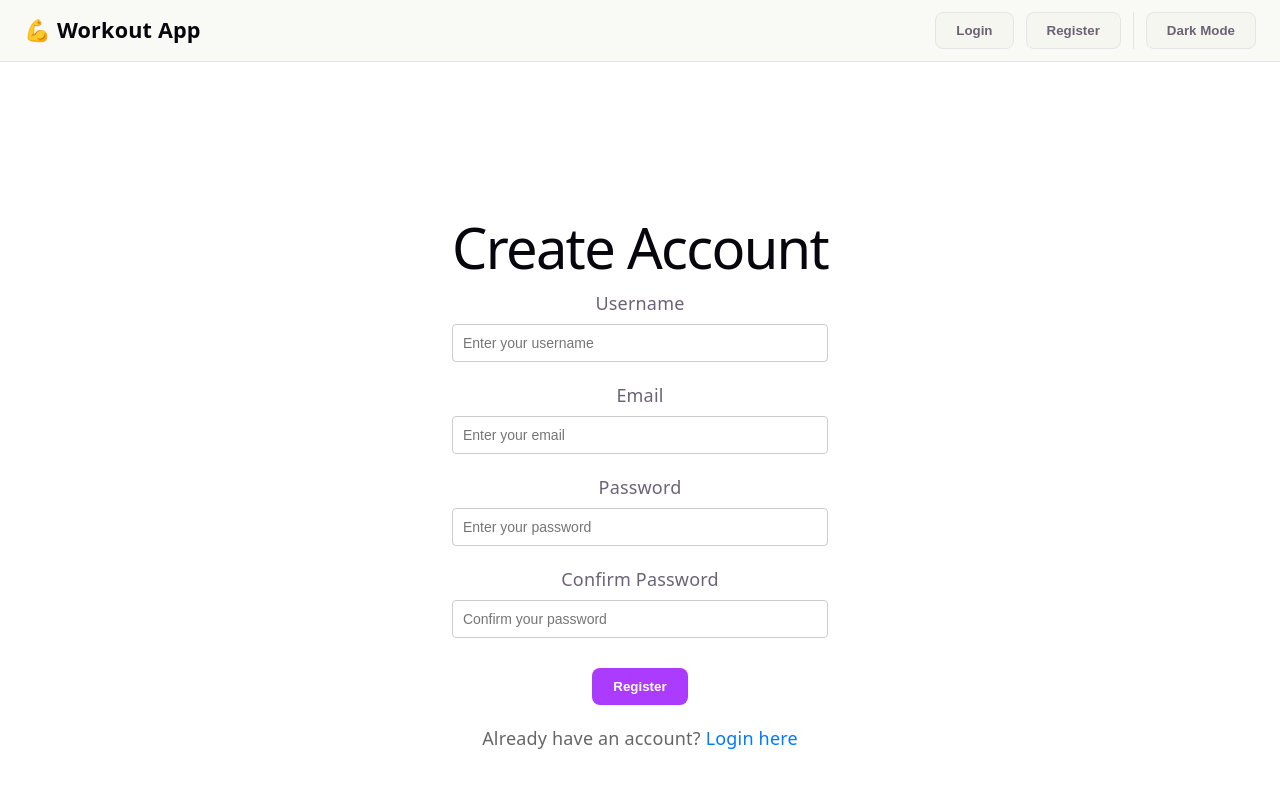
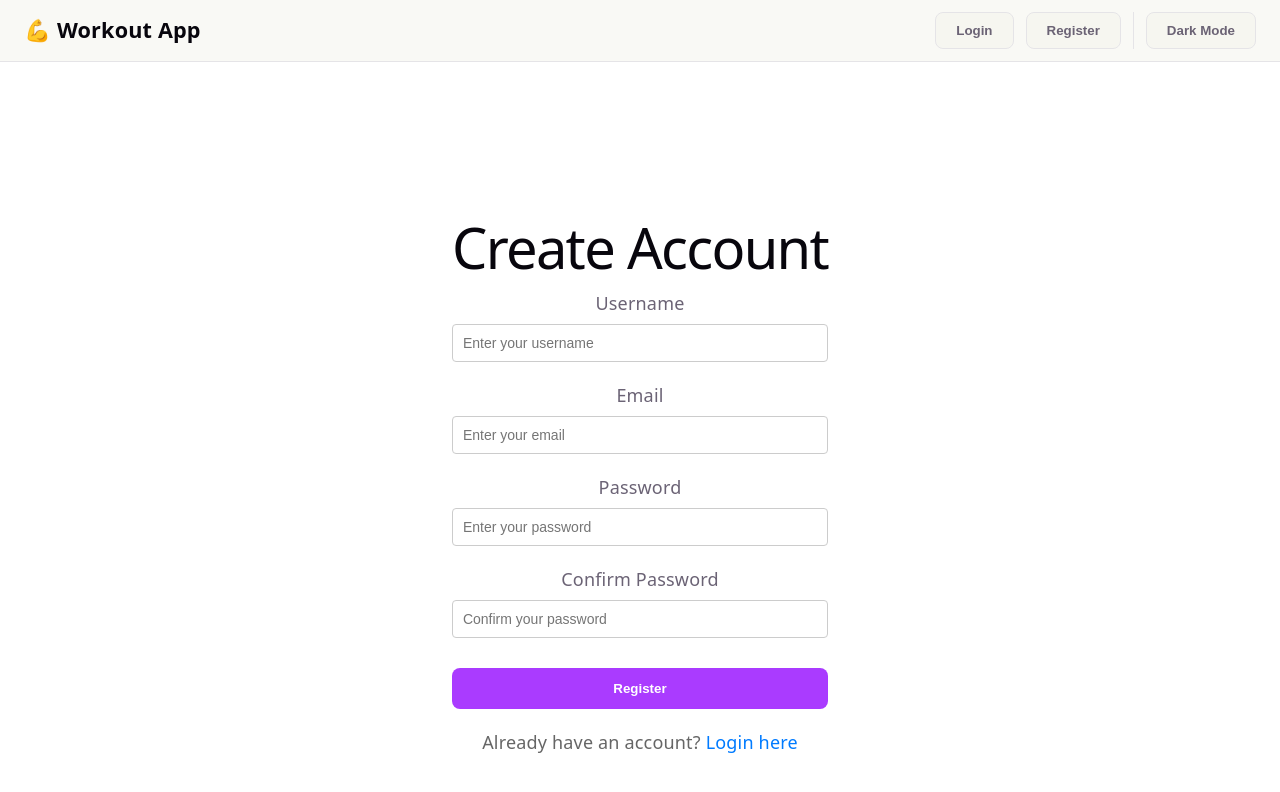
Before and after one commit to SamuelLeavitt/large_project, a React (Vite) app in the folder client/: page /register in a window 1280 px wide. Shown: the top 792 px of the page. Built offline with nearby package versions, Linux system fonts and the light colour scheme.

Commit message:
Register now connects to the backend

```diff
--- a/client/src/pages/Register.tsx
+++ b/client/src/pages/Register.tsx
@@ -1,12 +1,51 @@
+import { useState, type FormEvent } from "react";
 import { useNavigate } from "react-router-dom";
-import Button from "../components/Button";
 
 const Register = () => {
     const navigate = useNavigate();
+    const [username, setUsername] = useState("");
+    const [email, setEmail] = useState("");
+    const [password, setPassword] = useState("");
+    const [confirmPassword, setConfirmPassword] = useState("");
+    const [loading, setLoading] = useState(false);
+    const [error, setError] = useState<string | null>(null);
 
-    const handleRegister = () => {
-        // TODO: Handle registration logic
+    const handleRegister = async (event?: FormEvent<HTMLFormElement>) => {
+        event?.preventDefault();
+        if (loading) return;
+        setError(null);
+        if (!username || !email || !password) {
+            setError("All fields are required.");
+            return;
         }
+        if (password !== confirmPassword) {
+            setError("Passwords do not match.");
+            return;
+        }
+
+        setLoading(true);
+        try {
+            const res = await fetch("/api/auth/register", {
+                method: "POST",
+                headers: { "Content-Type": "application/json" },
+                body: JSON.stringify({ username, email, password }),
+            });
+
+            const data = await res.json().catch(() => ({}));
+            if (!res.ok) {
+                const msg = (data as any)?.error || (data as any)?.message || "Registration failed";
+                setError(msg);
+                setLoading(false);
+                return;
+            }
+
+            navigate("/login");
+        } catch (err) {
+            setError("Network error during registration.");
+        } finally {
+            setLoading(false);
+        }
+    };
 
     const handleBackToLogin = () => {
         navigate('/login');
@@ -15,7 +54,7 @@ const Register = () => {
     return (
         <div style={{ maxWidth: '400px', margin: '100px auto', padding: '40px' }}>
             <h1 style={{ textAlign: 'center', marginBottom: '30px' }}>Create Account</h1>
-
+            <form onSubmit={handleRegister}>
                 <div style={{ marginBottom: '20px' }}>
                     <label htmlFor="username" style={{ display: 'block', marginBottom: '8px', fontWeight: '500' }}>
                         Username
@@ -23,6 +62,8 @@ const Register = () => {
                     <input
                         id="username"
                         type="text"
+                        value={username}
+                        onChange={(e) => setUsername(e.target.value)}
                         placeholder="Enter your username"
                         style={{
                             width: '100%',
@@ -42,6 +83,8 @@ const Register = () => {
                     <input
                         id="email"
                         type="email"
+                        value={email}
+                        onChange={(e) => setEmail(e.target.value)}
                         placeholder="Enter your email"
                         style={{
                             width: '100%',
@@ -61,6 +104,8 @@ const Register = () => {
                     <input
                         id="password"
                         type="password"
+                        value={password}
+                        onChange={(e) => setPassword(e.target.value)}
                         placeholder="Enter your password"
                         style={{
                             width: '100%',
@@ -80,6 +125,8 @@ const Register = () => {
                     <input
                         id="confirmPassword"
                         type="password"
+                        value={confirmPassword}
+                        onChange={(e) => setConfirmPassword(e.target.value)}
                         placeholder="Confirm your password"
                         style={{
                             width: '100%',
@@ -92,9 +139,27 @@ const Register = () => {
                     />
                 </div>
 
+                {error && <div style={{ color: 'red', marginBottom: '12px' }}>{error}</div>}
                 <div style={{ marginBottom: '20px' }}>
-                <Button label="Register" variant="primary" onClick={handleRegister} />
+                    <button
+                        type="submit"
+                        disabled={loading}
+                        style={{
+                            width: '100%',
+                            padding: '12px 20px',
+                            border: '1px solid var(--accent-border)',
+                            borderRadius: '8px',
+                            backgroundColor: 'var(--accent)',
+                            color: 'var(--bg)',
+                            fontWeight: 'bold',
+                            cursor: loading ? 'not-allowed' : 'pointer',
+                            opacity: loading ? 0.7 : 1,
+                        }}
+                    >
+                        {loading ? "Registering..." : "Register"}
+                    </button>
                 </div>
+            </form>
 
             <div style={{ textAlign: 'center' }}>
                 <p style={{ margin: '0', color: '#666' }}>
```
Lines whose indentation alone changed are shown as unchanged.
